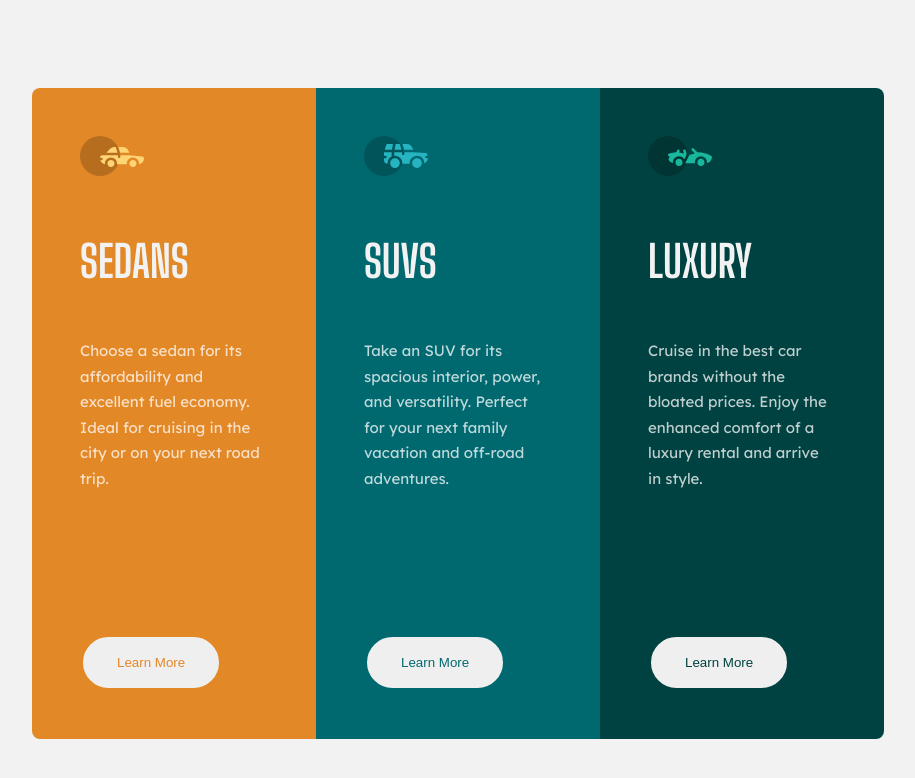
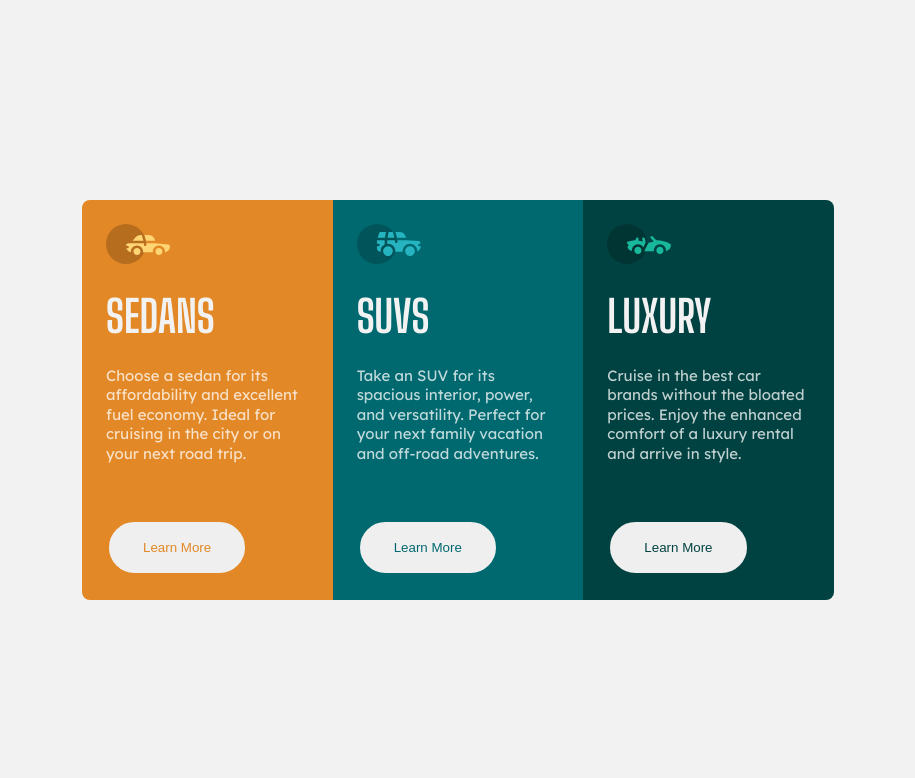
Before and after one commit to harinagasaimadhav/3-column-preview, a plain HTML site: page index.html in a window 1280 px wide. Shown: the whole page, without its empty margins (182-1097 px from the left). Drawn offline with Linux system fonts and the light colour scheme.

Commit message:
3-column-component

```diff
--- a/style.css
+++ b/style.css
@@ -25,7 +25,7 @@ body {
   font-family: "Lexend Deca", sans-serif;
   font-size: 15px;
   color: var(--transparent-white);
-  line-height: 1.7;
+  line-height: 1.3;
   background-color: var(--very-light-gray);
   min-height: 100vh;
 }
@@ -39,13 +39,13 @@ section {
 
 .card {
   width: 100%;
-  padding: 48px;
+  padding: 24px;
 }
 
 img {
   height: 40px;
   width: 64px;
-  margin-bottom: 40px;
+  margin-bottom: 20px;
 }
 
 h1 {
@@ -53,12 +53,12 @@ h1 {
   font-family: "Big Shoulders Display", cursive;
   font-size: 44px;
   font-weight: 700;
-  margin-bottom: 40px;
+  margin-bottom: 20px;
 }
 
 p {
   color: var(--transparent-white);
-  margin-bottom: 28px;
+  margin-bottom: 14px;
 }
 
 button {
@@ -101,15 +101,11 @@ button:hover {
 @media screen and (min-width: 992px) {
   section {
     min-height: 100vh;
-    max-width: 900px;
+    max-width: 800px;
     flex-direction: row;
     align-items: center;
     justify-content: center;
     margin: auto;
-  }
-
-  button {
-    margin-top: 115px;
   }
 
   .sedan {
@@ -121,4 +117,8 @@ button:hover {
     background-color: var(--background-very-dark-cyan);
     border-radius: 0 8px 8px 0;
   }
+
+  button {
+    margin-top: 42px;
+  }
 }
```
